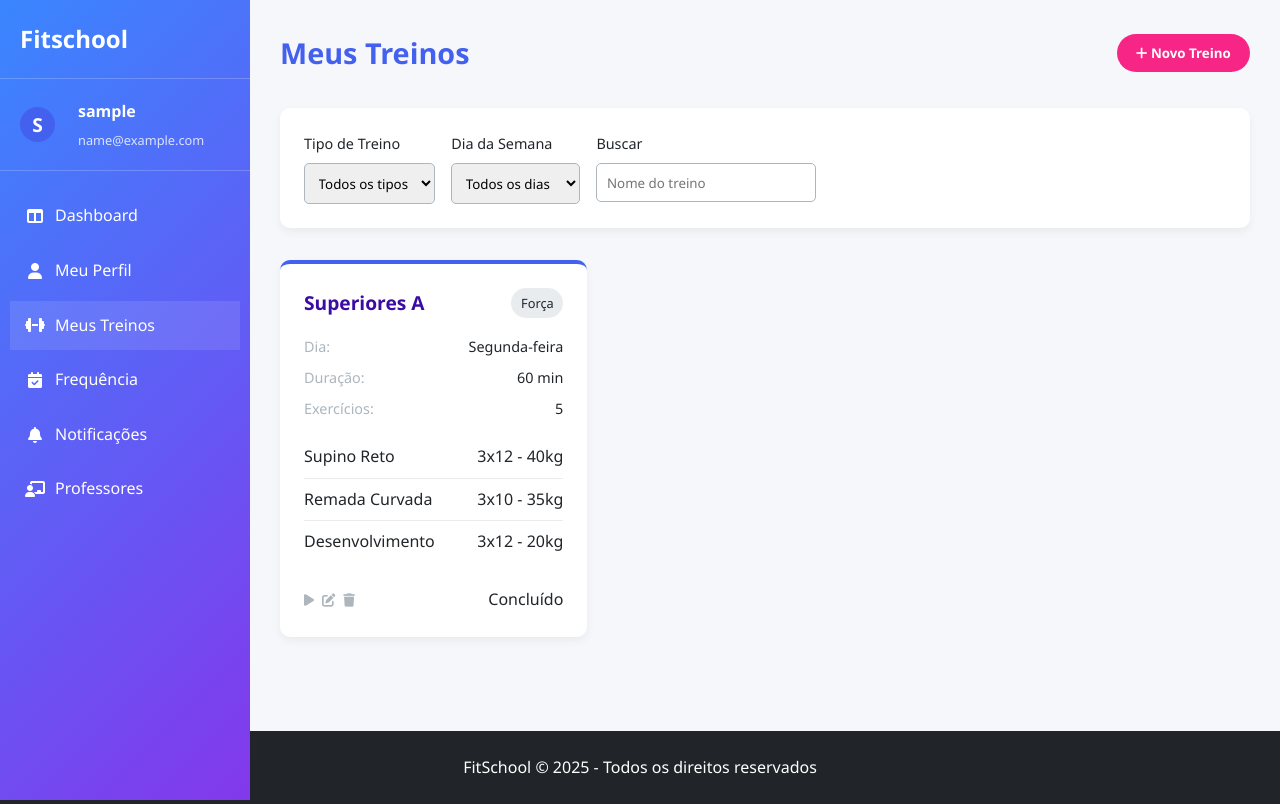
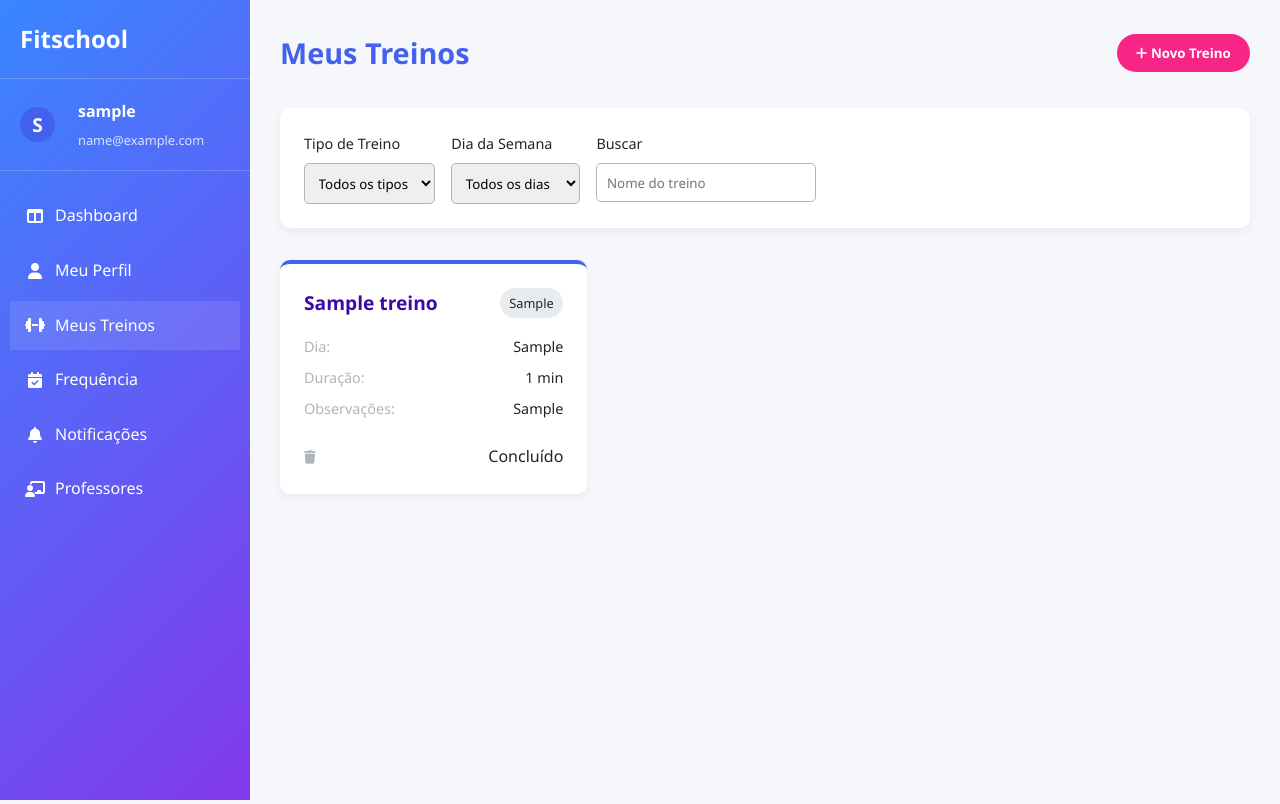
Before and after one commit to pedroompc/FitSchool-FDS, a Django app: page /user/menu/meusTreinos/ in a window 1280 px wide. Run offline with Django 5.2, Linux system fonts and the light colour scheme; a user stored in the database is signed in; tables that the repository leaves empty hold one stand-in row (values such as "Sample post"); parts of the project's set-up code (start-up, migrations or seed data) failed here and were passed over.

Commit message:
Implementando as novas historias

```diff
--- a/fitschool/templates/fitschool/pages/treino.html
+++ b/fitschool/templates/fitschool/pages/treino.html
@@ -74,37 +74,37 @@
       </div>
 
       <div class="workout-list">
-        <!-- Cards de exemplo -->
+        {% if treinos %}
+          {% for treino in treinos %}
         <div class="workout-card">
           <div class="workout-header">
-            <h3 class="workout-title">Superiores A</h3>
-            <span class="workout-type">Força</span>
+            <h3 class="workout-title">{{ treino.nome }}</h3>
+            <span class="workout-type">{{treino.tipo | title}}</span>
           </div>
+
           <div class="workout-body">
-            <div class="workout-detail"><span>Dia:</span><span>Segunda-feira</span></div>
-            <div class="workout-detail"><span>Duração:</span><span>60 min</span></div>
-            <div class="workout-detail"><span>Exercícios:</span><span>5</span></div>
-            <div class="exercise-list">
-              <div class="exercise-item"><span>Supino Reto</span><span>3x12 - 40kg</span></div>
-              <div class="exercise-item"><span>Remada Curvada</span><span>3x10 - 35kg</span></div>
-              <div class="exercise-item"><span>Desenvolvimento</span><span>3x12 - 20kg</span></div>
+            <div class="workout-detail"><span>Dia:</span><span>{{ treino.dia_semana|title }}</span></div>
+            <div class="workout-detail"><span>Duração:</span><span>{{ treino.duracao}} min</span></div>
+            <div class="workout-detail"><span>Observações:</span><span>{{ treino.observacoes|default:"—" }}</span></div>
           </div>
-          </div>
+
            <div class="workout-footer">
         <div class="workout-actions">
-              <button class="btn-icon" title="Iniciar treino"><i class="fas fa-play"></i></button>
-              <button class="btn-icon" title="Editar treino" onclick="showEditWorkoutModal()"><i class="fas fa-edit"></i></button>
-              <button class="btn-icon" title="Excluir treino"><i class="fas fa-trash"></i></button>
+          <form action="{% url 'excluir_treino' treino.id %}" method="post" style="display:inline;">
+            {% csrf_token %}
+            <button type="submit" class="btn-icon" title="Excluir treino"><i class="fas fa-trash"></i></button>
+          </form>
         </div>
         <span class="workout-status completed">Concluído</span>
       </div>
     </div>
+    {% endfor %}
+  {% else %}
+  <div class="empty-state">
+    <i class="fas fa-dumbbell"></i>
+    <p>Nenhum treino cadastrado ainda</p>
   </div>
-    </div>
-
-    <footer>
-      <p>FitSchool &copy; 2025 - Todos os direitos reservados</p>
-    </footer>
+  {% endif %}
 </div>
 
   <!-- Modal Adicionar Treino -->
@@ -114,61 +114,69 @@
       <h2 class="modal-title">Adicionar Novo Treino</h2>
       <span class="close" onclick="closeModal('addWorkoutModal')">&times;</span>
     </div>
-      <form id="workoutForm">
+
+    <!-- Formulário Django -->
+    <form method="POST">
+      {% csrf_token %}
       <div class="form-group">
-          <label for="workout-name">Nome do Treino</label>
-          <input type="text" id="workout-name" placeholder="Ex: Superiores A" required>
+        <label for="id_nome">Nome do Treino</label>
+        {{ form.nome }}
       </div>
+
       <div class="form-row">
         <div class="form-group">
-            <label for="workout-type-modal">Tipo de Treino</label>
-            <select id="workout-type-modal" required>
-              <option value="">Selecione o tipo</option>
-              <option value="strength">Força</option>
-              <option value="cardio">Cardio</option>
-              <option value="hypertrophy">Hipertrofia</option>
-              <option value="endurance">Resistência</option>
-            </select>
+          <label for="id_tipo">Tipo de Treino</label>
+          {{ form.tipo }}
         </div>
+
         <div class="form-group">
-            <label for="workout-day-modal">Dia da Semana</label>
-            <select id="workout-day-modal" required>
-              <option value="">Selecione o dia</option>
-              <option value="monday">Segunda-feira</option>
-              <option value="tuesday">Terça-feira</option>
-              <option value="wednesday">Quarta-feira</option>
-              <option value="thursday">Quinta-feira</option>
-              <option value="friday">Sexta-feira</option>
-              <option value="saturday">Sábado</option>
-              <option value="sunday">Domingo</option>
-            </select>
+          <label for="id_dia_semana">Dia da Semana</label>
+          {{ form.dia_semana }}
         </div>
       </div>
+
       <div class="form-group">
-          <label for="workout-duration">Duração (minutos)</label>
-          <input type="number" id="workout-duration" placeholder="Ex: 60" min="5" max="180" required>
+        <label for="id_duracao">Duração (minutos)</label>
+        {{ form.duracao }}
       </div>
+
       <div class="form-group">
-          <label for="workout-notes">Observações</label>
-          <textarea id="workout-notes" rows="3" placeholder="Observações sobre o treino"></textarea>
+        <label for="id_observacoes">Observações</label>
+        {{ form.observacoes }}
       </div>
+
       <h3>Exercícios</h3>
+<div id="exercise-container">
+  {% for exercicio_form in exercicio_formset %}
   <div class="exercise-form">
     <div class="form-row">
       <div class="form-group">
-              <label for="exercise-name">Nome do Exercício</label>
-              <input type="text" id="exercise-name" placeholder="Ex: Supino Reto">
+        <label>Nome do Exercício</label>
+        {{ exercicio_form.nome }}
+      </div>
+      <div class="form-group">
+        <label>Séries</label>
+        {{ exercicio_form.series }}
+      </div>
+      <div class="form-group">
+        <label>Repetições</label>
+        {{ exercicio_form.repeticoes }}
       </div>
     </div>
-          <button type="button" class="add-exercise-btn">
+  </div>
+  {% endfor %}
+</div>
+<button type="button" id="add-exercise-btn" class="add-exercise-btn">
   <i class="fas fa-plus"></i> Adicionar Exercício
 </button>
-        </div>
-        <button type="submit" class="btn btn-primary" style="width: 100%;">Salvar Treino</button>
+
+
+      <button type="submit" class="btn btn-primary" style="width:100%;">Salvar Treino</button>
     </form>
   </div>
 </div>
 
-  <script src="script.js"></script>
+
+  <script src="{% static 'js/script.js' %}"></script>
 </body>
 </html>
--- a/static/js/script.js
+++ b/static/js/script.js
@@ -116,3 +116,57 @@ document.addEventListener("DOMContentLoaded", function () {
         });
     }
 });
+
+
+function showAddWorkoutModal() {
+  document.getElementById("addWorkoutModal").style.display = "flex";
+}
+
+function closeModal(modalId) {
+  document.getElementById(modalId).style.display = "none";
+}
+
+document.addEventListener("DOMContentLoaded", function() {
+  // Intercepta o envio do formulário do treino
+  const workoutForm = document.querySelector("#addWorkoutModal form");
+  if (workoutForm) {
+    workoutForm.addEventListener("submit", async (e) => {
+      e.preventDefault();
+
+      const formData = new FormData(workoutForm);
+      const response = await fetch("", {
+        method: "POST",
+        body: formData,
+      });
+
+      if (response.ok) {
+        // Fecha modal
+        closeModal("addWorkoutModal");
+        // Recarrega a página pra mostrar o novo treino (ou poderíamos atualizar o DOM direto)
+        location.reload();
+      } else {
+        alert("Erro ao salvar treino!");
+      }
+    });
+  }
+});
+
+
+document.addEventListener('DOMContentLoaded', function () {
+  const addExerciseBtn = document.getElementById('add-exercise-btn');
+
+  if (addExerciseBtn) {
+    addExerciseBtn.addEventListener('click', function () {
+      const container = document.getElementById('exercise-container');
+      if (!container) return;
+
+      const newForm = container.children[0].cloneNode(true);
+
+      // Limpa os campos do novo formulário
+      newForm.querySelectorAll('input').forEach(input => input.value = '');
+
+      // Adiciona o novo bloco de exercício
+      container.appendChild(newForm);
+    });
+  }
+});
--- a/usuario/forms.py
+++ b/usuario/forms.py
@@ -4,6 +4,9 @@ from django.contrib.auth.forms import UserCreationForm
 from django.contrib.auth.models import User
 from .models import Perfil
 from .models import Atleta
+from .models import Treino, Exercicio
+from django.forms import modelformset_factory
+
 
 class RegistroForm(UserCreationForm):
     email = forms.EmailField(
@@ -42,3 +45,15 @@ class AtletaForm(forms.ModelForm):
     class Meta:
         model = Atleta
         fields = ["nome", "apelido", "idade", "peso", "altura", "objetivo"]
+
+class TreinoForm(forms.ModelForm):
+    class Meta:
+        model = Treino
+        fields = ['nome', 'tipo', 'dia_semana', 'duracao', 'observacoes']
+
+class ExercicioForm(forms.ModelForm):
+    class Meta:
+        model = Exercicio
+        fields = ['nome', 'series', 'repeticoes']
+
+ExercicioFormSet = modelformset_factory(Exercicio, form=ExercicioForm, extra=1, can_delete=True)
--- a/usuario/urls.py
+++ b/usuario/urls.py
@@ -12,4 +12,5 @@ urlpatterns = [
     path("menu/criarAtleta/", views.criar_atleta, name="criar_atleta"),
     path("menu/excluirAtleta/", views.excluir_atleta, name="excluir_atleta"),
     path('api/get-frequencia/', views.get_frequencia_mes, name='get_frequencia_mes'),
+    path('meusTreinos/excluir/<int:id>/', views.excluir_treino, name='excluir_treino'),
 ]
--- a/usuario/views.py
+++ b/usuario/views.py
@@ -1,4 +1,4 @@
-from django.shortcuts import render, redirect
+from django.shortcuts import render, redirect, get_object_or_404
 from django.contrib.auth import authenticate, login
 from django.contrib import messages
 from django.contrib.auth.decorators import login_required
@@ -6,8 +6,10 @@ from django.http import JsonResponse
 from django.views.decorators.http import require_POST
 from datetime import datetime
 import json
-from .forms import RegistroForm, AtletaForm
-from .models import Frequencia, Atleta
+
+from .forms import RegistroForm, AtletaForm, TreinoForm, ExercicioFormSet
+from .models import Frequencia, Atleta, Treino, Exercicio
+
 
 
 @login_required
@@ -191,3 +193,38 @@ def excluir_atleta(request):
         atleta.delete()
         return redirect("menu")  # manda pro dashboard
     return render(request, "fitschool/pages/confirmar_delete.html", {"atleta": atleta})
+
+@login_required
+def meus_treinos(request):
+    treinos = Treino.objects.filter(usuario=request.user)
+    form = TreinoForm()
+    exercicio_formset = ExercicioFormSet(queryset=Exercicio.objects.none())
+
+    if request.method == 'POST':
+        form = TreinoForm(request.POST)
+        exercicio_formset = ExercicioFormSet(request.POST)
+
+        if form.is_valid() and exercicio_formset.is_valid():
+            treino = form.save(commit=False)
+            treino.usuario = request.user
+            treino.save()
+
+            for exercicio_form in exercicio_formset:
+                if exercicio_form.cleaned_data:
+                    exercicio = exercicio_form.save(commit=False)
+                    exercicio.treino = treino
+                    exercicio.save()
+
+            return redirect('meusTreinos')
+
+    return render(request, 'fitschool/pages/treino.html', {
+        'treinos': treinos,
+        'form': form,
+        'exercicio_formset': exercicio_formset
+    })
+
+@login_required
+def excluir_treino(request, id):
+    treino = get_object_or_404(Treino, id=id, usuario=request.user)
+    treino.delete()
+    return redirect('meusTreinos')
```
Also changed, not shown: usuario/models.py (+32 -0 lines). Lines whose indentation alone changed are shown as unchanged.
